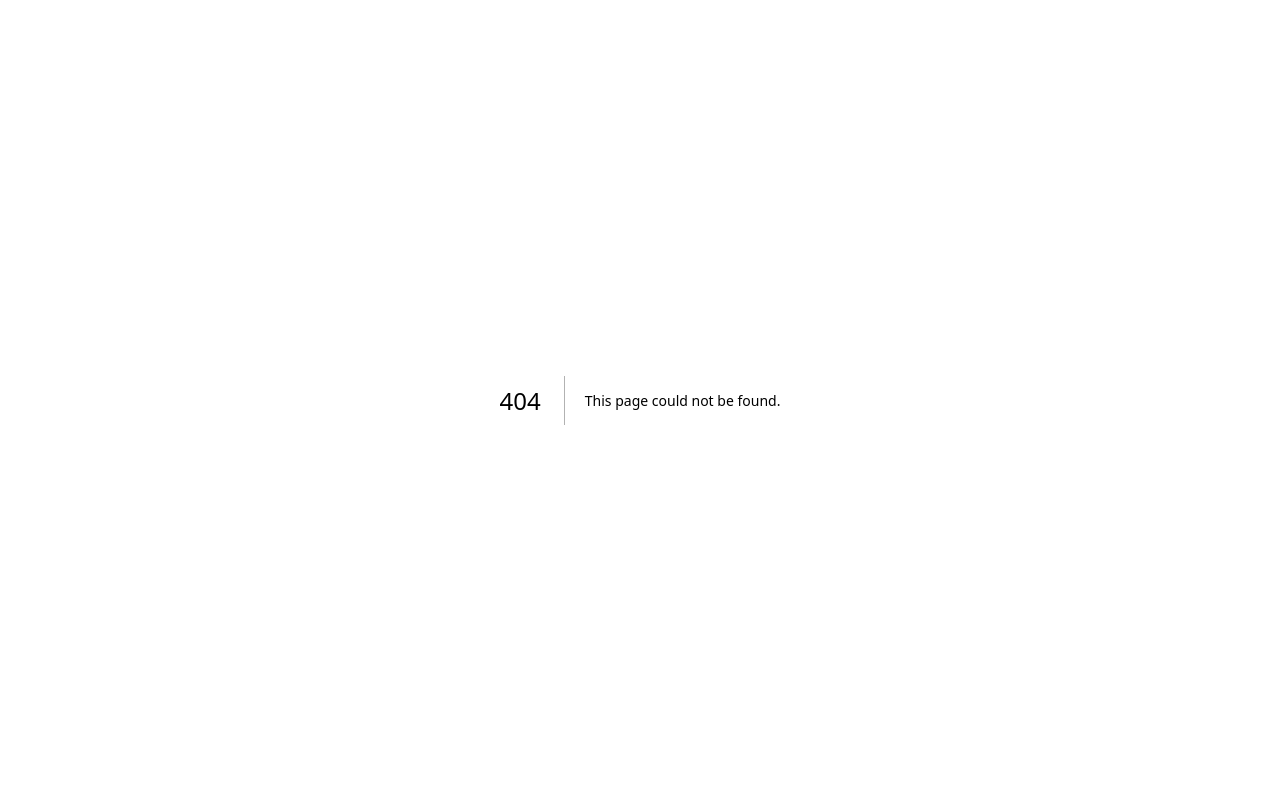
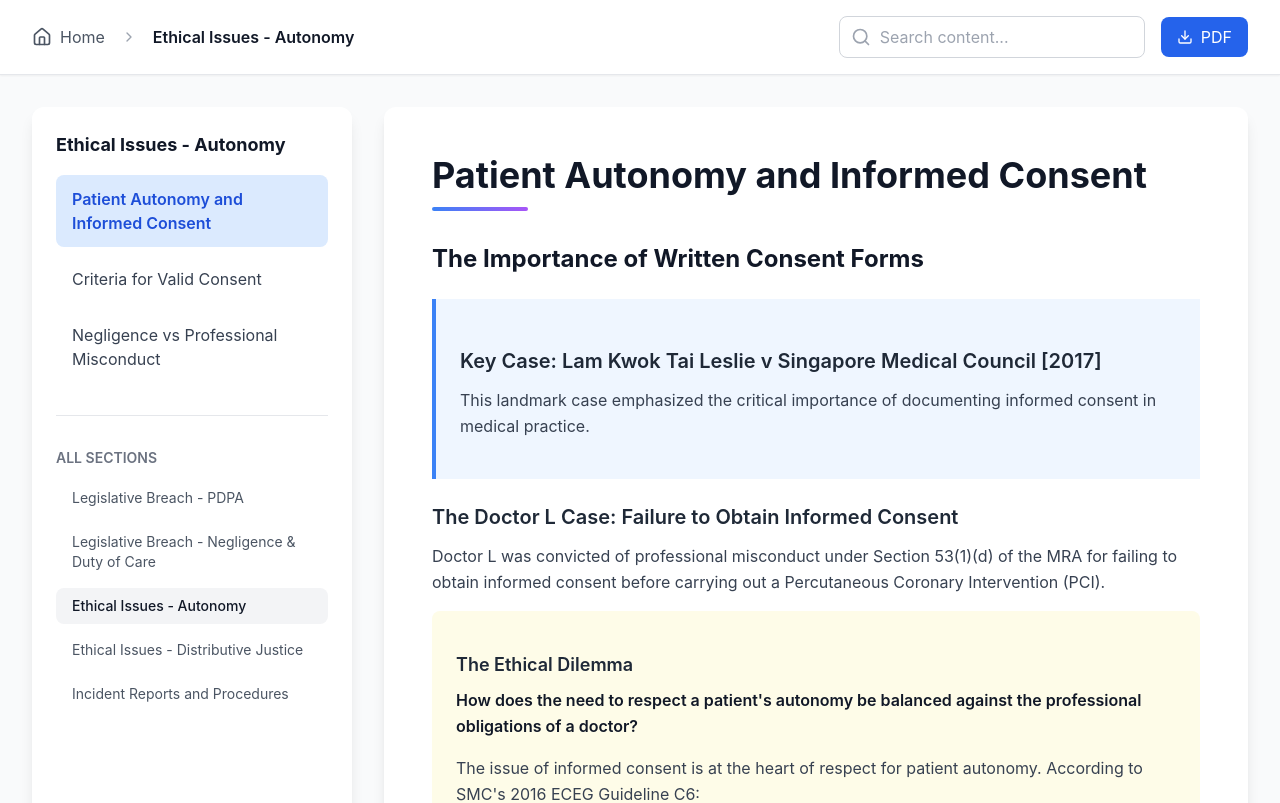
Before and after one commit to JohnTan38/ethics-portfolio, a Next.js app: page /project/1/ethical-autonomy in a window 1280 px wide. Before the commit this address had no page. Shown: the top 803 px of the page. Built offline with nearby package versions, Linux system fonts and the light colour scheme.

Commit message:
Add files via upload

```diff
--- /dev/null
+++ b/app/project/[id]/[sectionId]/SectionPageClient.tsx
@@ -0,0 +1,193 @@
+'use client'
+
+import { useState } from 'react'
+import Link from 'next/link'
+import { Download, Search, Menu, X, ChevronRight, Home, ArrowLeft } from 'lucide-react'
+import project1Data from '@/lib/data/project1'
+
+export default function SectionPageClient({
+  params
+}: {
+  params: { id: string; sectionId: string }
+}) {
+  const [searchQuery, setSearchQuery] = useState('')
+  const [sidebarOpen, setSidebarOpen] = useState(false)
+  const [activeSubsection, setActiveSubsection] = useState(0)
+
+  const section = project1Data.sections.find(s => s.id === params.sectionId)
+
+  if (!section) {
+    return (
+      <div className="min-h-screen flex items-center justify-center">
+        <div className="text-center">
+          <h1 className="text-4xl font-bold text-gray-900 mb-4">Section Not Found</h1>
+          <Link href="/" className="text-blue-600 hover:underline">
+            Return to Home
+          </Link>
+        </div>
+      </div>
+    )
+  }
+
+  const currentSubsection = section.subsections[activeSubsection]
+
+  return (
+    <div className="min-h-screen bg-gray-50">
+      {/* Header */}
+      <header className="bg-white shadow-sm border-b border-gray-200 sticky top-0 z-40">
+        <div className="max-w-7xl mx-auto px-4 sm:px-6 lg:px-8 py-4">
+          <div className="flex items-center justify-between">
+            <div className="flex items-center gap-4">
+              <button
+                onClick={() => setSidebarOpen(!sidebarOpen)}
+                className="lg:hidden p-2 hover:bg-gray-100 rounded-lg"
+              >
+                {sidebarOpen ? <X className="w-6 h-6" /> : <Menu className="w-6 h-6" />}
+              </button>
+              <Link href="/" className="flex items-center gap-2 text-gray-600 hover:text-gray-900">
+                <Home className="w-5 h-5" />
+                <span className="hidden sm:inline">Home</span>
+              </Link>
+              <ChevronRight className="w-4 h-4 text-gray-400" />
+              <span className="font-semibold text-gray-900 truncate">{section.title}</span>
+            </div>
+            <div className="flex items-center gap-4">
+              <div className="relative hidden md:block">
+                <Search className="absolute left-3 top-1/2 -translate-y-1/2 w-5 h-5 text-gray-400" />
+                <input
+                  type="text"
+                  placeholder="Search content..."
+                  value={searchQuery}
+                  onChange={(e) => setSearchQuery(e.target.value)}
+                  className="pl-10 pr-4 py-2 border border-gray-300 rounded-lg focus:ring-2 focus:ring-blue-500 focus:border-transparent"
+                />
+              </div>
+              <a
+                href="/Ethical_issues_and_Legislative_breaches.pdf"
+                download
+                className="flex items-center gap-2 bg-blue-600 text-white px-4 py-2 rounded-lg hover:bg-blue-700 transition-colors"
+              >
+                <Download className="w-4 h-4" />
+                <span className="hidden sm:inline">PDF</span>
+              </a>
+            </div>
+          </div>
+        </div>
+      </header>
+
+      <div className="max-w-7xl mx-auto px-4 sm:px-6 lg:px-8 py-8">
+        <div className="flex gap-8">
+          {/* Sidebar */}
+          <aside className={`
+            ${sidebarOpen ? 'block' : 'hidden'} lg:block
+            fixed lg:sticky top-20 left-0
+            w-80 h-[calc(100vh-5rem)]
+            bg-white rounded-xl shadow-lg p-6
+            overflow-y-auto z-30
+            lg:z-0
+          `}>
+            <h3 className="font-bold text-lg mb-4 text-gray-900">{section.title}</h3>
+            <nav className="space-y-2">
+              {section.subsections.map((subsection, index) => (
+                <button
+                  key={subsection.id}
+                  onClick={() => {
+                    setActiveSubsection(index)
+                    setSidebarOpen(false)
+                  }}
+                  className={`
+                    w-full text-left px-4 py-3 rounded-lg transition-colors
+                    ${activeSubsection === index
+                      ? 'bg-blue-100 text-blue-700 font-semibold'
+                      : 'hover:bg-gray-100 text-gray-700'
+                    }
+                  `}
+                >
+                  {subsection.title}
+                </button>
+              ))}
+            </nav>
+
+            <div className="mt-8 pt-8 border-t border-gray-200">
+              <h4 className="font-semibold text-sm text-gray-500 uppercase mb-3">All Sections</h4>
+              <nav className="space-y-2">
+                {project1Data.sections.map((s) => (
+                  <Link
+                    key={s.id}
+                    href={`/project/1/${s.id}`}
+                    className={`
+                      block px-4 py-2 rounded-lg text-sm transition-colors
+                      ${s.id === section.id
+                        ? 'bg-gray-100 text-gray-900 font-medium'
+                        : 'text-gray-600 hover:bg-gray-50'
+                      }
+                    `}
+                  >
+                    {s.title}
+                  </Link>
+                ))}
+              </nav>
+            </div>
+          </aside>
+
+          {/* Main Content */}
+          <main className="flex-1 bg-white rounded-xl shadow-lg p-8 lg:p-12">
+            <h1 className="text-4xl font-bold text-gray-900 mb-3">
+              {currentSubsection.title}
+            </h1>
+
+            <div className="h-1 w-24 bg-gradient-to-r from-blue-500 to-purple-500 rounded-full mb-8" />
+
+            <div
+              className="content-section max-w-none"
+              dangerouslySetInnerHTML={{ __html: currentSubsection.content }}
+            />
+
+            {currentSubsection.references && currentSubsection.references.length > 0 && (
+              <div className="mt-12 pt-8 border-t border-gray-200">
+                <h4 className="font-bold text-lg text-gray-900 mb-4">References</h4>
+                <ul className="space-y-2">
+                  {currentSubsection.references.map((ref, index) => (
+                    <li key={index}>
+                      <a
+                        href={ref.url}
+                        target="_blank"
+                        rel="noopener noreferrer"
+                        className="text-blue-600 hover:underline"
+                      >
+                        {ref.title}
+                      </a>
+                    </li>
+                  ))}
+                </ul>
+              </div>
+            )}
+
+            {/* Navigation Buttons */}
+            <div className="flex justify-between items-center mt-12 pt-8 border-t border-gray-200">
+              <button
+                onClick={() => setActiveSubsection(Math.max(0, activeSubsection - 1))}
+                disabled={activeSubsection === 0}
+                className="flex items-center gap-2 px-6 py-3 bg-gray-100 text-gray-700 rounded-lg hover:bg-gray-200 disabled:opacity-50 disabled:cursor-not-allowed transition-colors"
+              >
+                <ArrowLeft className="w-5 h-5" />
+                Previous
+              </button>
+              <span className="text-sm text-gray-500">
+                {activeSubsection + 1} of {section.subsections.length}
+              </span>
+              <button
+                onClick={() => setActiveSubsection(Math.min(section.subsections.length - 1, activeSubsection + 1))}
+                disabled={activeSubsection === section.subsections.length - 1}
+                className="flex items-center gap-2 px-6 py-3 bg-blue-600 text-white rounded-lg hover:bg-blue-700 disabled:opacity-50 disabled:cursor-not-allowed transition-colors"
+              >
+                Next
+                <ChevronRight className="w-5 h-5" />
+              </button>
+            </div>
+          </main>
+        </div>
+      </div>
+    </div>
+  )
+}
--- /dev/null
+++ b/app/project/[id]/[sectionId]/page.tsx
@@ -0,0 +1,27 @@
+import project1Data from '@/lib/data/project1'
+import SectionPageClient from './SectionPageClient'
+
+export const dynamic = 'force-dynamic'
+
+// Generate static params for all sections at build time
+export function generateStaticParams() {
+  const params: { id: string; sectionId: string }[] = []
+
+  project1Data.sections.forEach((section) => {
+    params.push({
+      id: '1',
+      sectionId: section.id
+    })
+  })
+
+  return params
+}
+
+export default async function SectionPage({
+  params
+}: {
+  params: Promise<{ id: string; sectionId: string }>
+}) {
+  const resolvedParams = await params
+  return <SectionPageClient params={resolvedParams} />
+}
```
